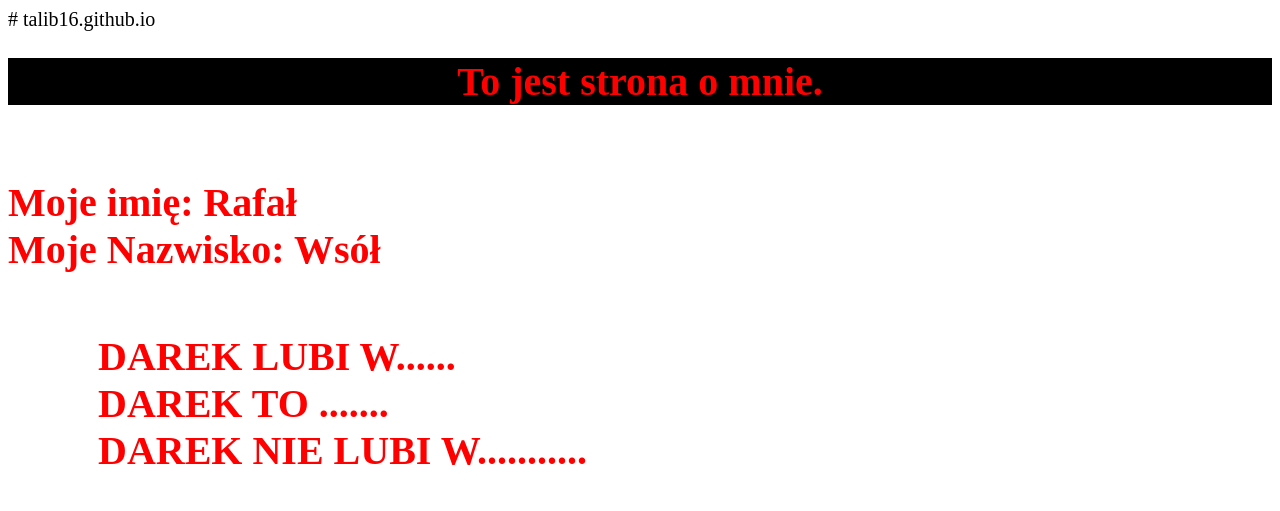
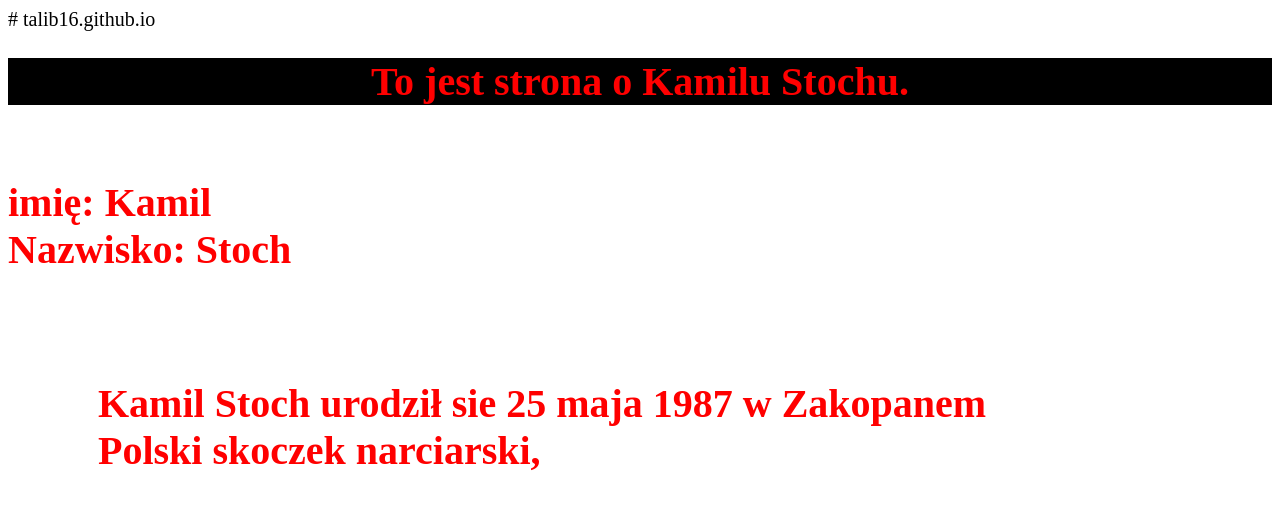
Before and after one commit to talib16/talib16.github.io, a plain HTML site: page index.html in a window 1280 px wide. Shown: the top 511 px of the page. Drawn offline with Linux system fonts and the light colour scheme.

Commit message:
Update index.html

```diff
--- a/index.html
+++ b/index.html
@@ -5,14 +5,14 @@
 </HEAD>
 
 <BODY style="font-size: 20px;">
-<H1 style="front-size: 30px; text-align: center; background-color:black;">To jest strona o mnie.<H1><BR>
-<STRONG>Moje imię:</STRONG> Rafał<BR>
-<STRONG>Moje Nazwisko:</STRONG> Wsół<BR>
+<H1 style="front-size: 30px; text-align: center; background-color:black;">To jest strona o Kamilu Stochu.<H1><BR>
+<STRONG> imię:</STRONG> Kamil<BR>
+<STRONG> Nazwisko:</STRONG> Stoch<BR>
 <p style="width: 100%; margin-left: 40px;
 padding: 20px 20px 20px 50px; background-colour: yellow;">
-DAREK LUBI W......<BR>
-DAREK TO .......<BR>
-DAREK NIE LUBI W...........<BR>
+<BR>
+Kamil Stoch urodził sie  25 maja 1987 w Zakopanem<BR>
+Polski skoczek narciarski,<BR>
 </p>
 <A href=www.facebook.com><IMG src=
 </BODY>
```
